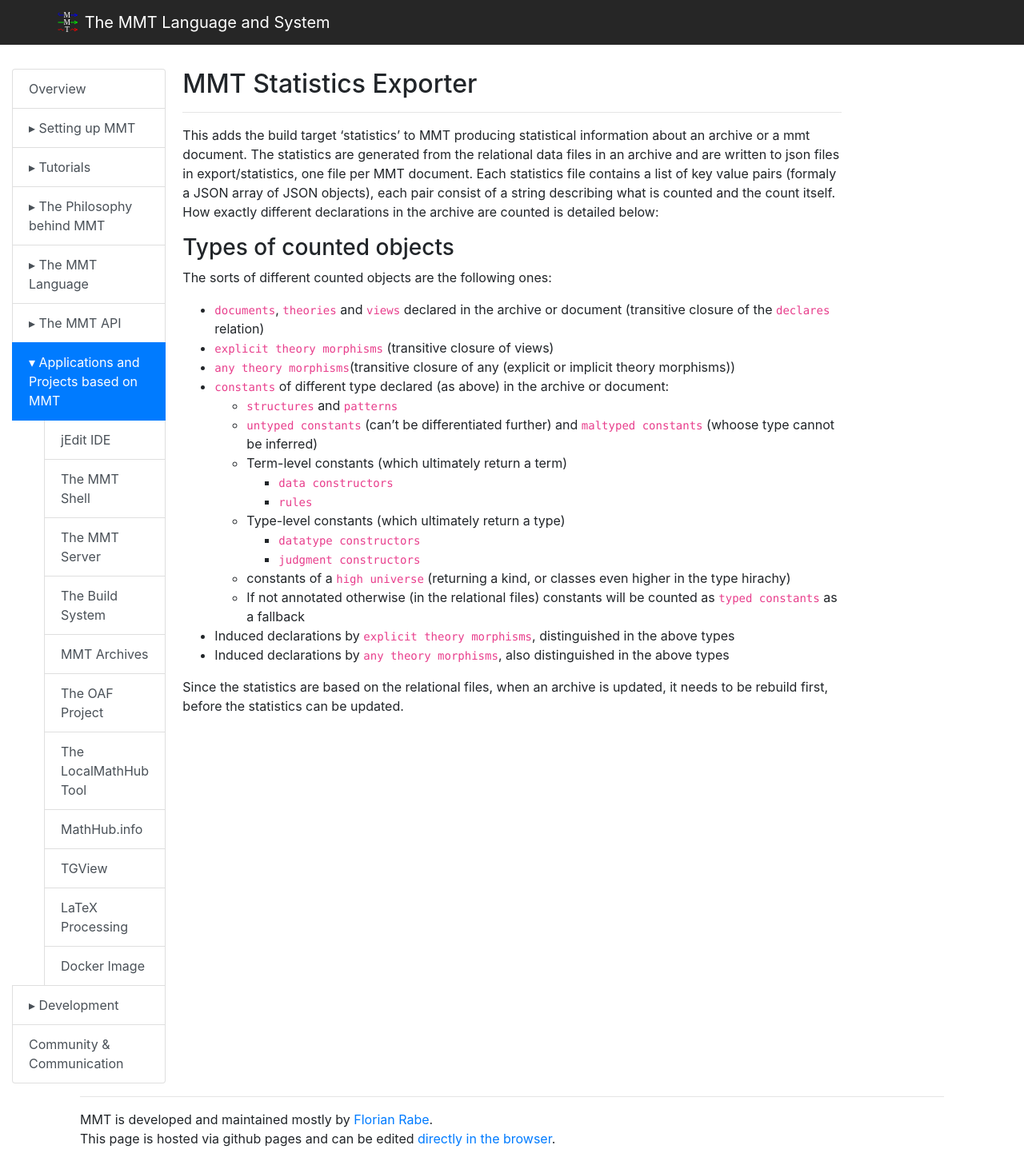
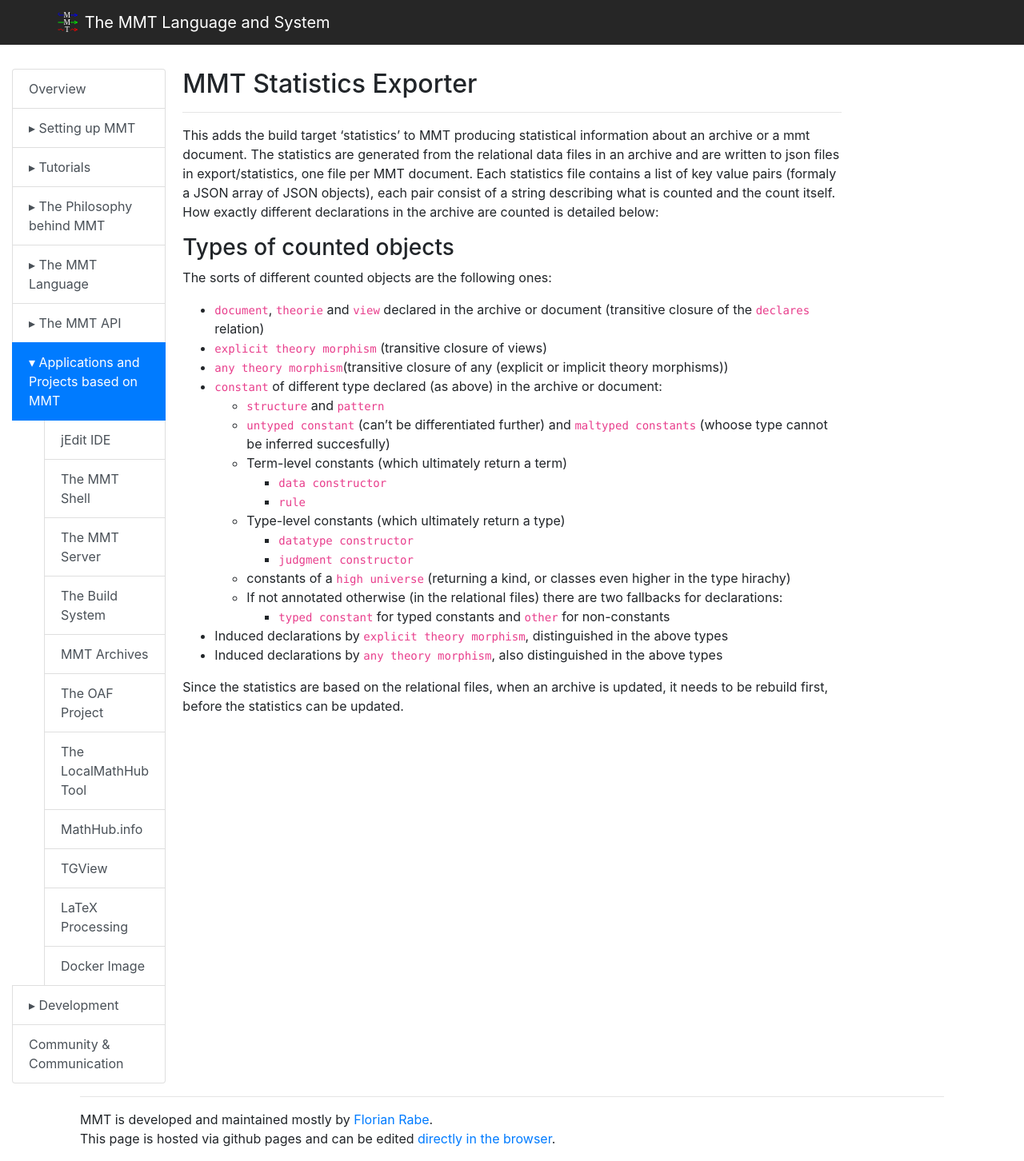
Before and after one commit to UniFormal/uniformal.github.io, a Jekyll site: the page built from doc/applications/statistics.md, in a window 1280 px wide. Shown: the whole page at 80% size. Built offline with Jekyll 4.4.1, drawn with Linux system fonts in a browser that asks for light colours.

Commit message:
Small addition and minor revisions.

```diff
--- a/doc/applications/statistics.md
+++ b/doc/applications/statistics.md
@@ -9,21 +9,22 @@
 ### Types of counted objects
 
 The sorts of different counted objects are the following ones:
-- `documents`, `theories` and `views` declared in the archive or document (transitive closure of the `declares` relation)
-- `explicit theory morphisms` (transitive closure of views)
-- `any theory morphisms`(transitive closure of any (explicit or implicit theory morphisms))
-- `constants` of different type declared (as above) in the archive or document:
-  - `structures` and `patterns`
-  - `untyped constants` (can't be differentiated further) and `maltyped constants` (whoose type cannot be inferred)
+- `document`, `theorie` and `view` declared in the archive or document (transitive closure of the `declares` relation)
+- `explicit theory morphism` (transitive closure of views)
+- `any theory morphism`(transitive closure of any (explicit or implicit theory morphisms))
+- `constant` of different type declared (as above) in the archive or document:
+  - `structure` and `pattern`
+  - `untyped constant` (can't be differentiated further) and `maltyped constants` (whoose type cannot be inferred succesfully)
   - Term-level constants (which ultimately return a term)
-    - `data constructors`
-    - `rules`
+    - `data constructor`
+    - `rule`
   - Type-level constants (which ultimately return a type)
-    - `datatype constructors`
-    - `judgment constructors`
+    - `datatype constructor`
+    - `judgment constructor`
   - constants of a `high universe` (returning a kind, or classes even higher in the type hirachy)
-  - If not annotated otherwise (in the relational files) constants will be counted as `typed constants` as a fallback
-- Induced declarations by `explicit theory morphisms`, distinguished in the above types
-- Induced declarations by `any theory morphisms`, also distinguished in the above types
+  - If not annotated otherwise (in the relational files) there are two fallbacks for declarations:
+    - `typed constant` for typed constants and `other` for non-constants
+- Induced declarations by `explicit theory morphism`, distinguished in the above types
+- Induced declarations by `any theory morphism`, also distinguished in the above types
 
 Since the statistics are based on the relational files, when an archive is updated, it needs to be rebuild first, before the statistics can be updated.
```
